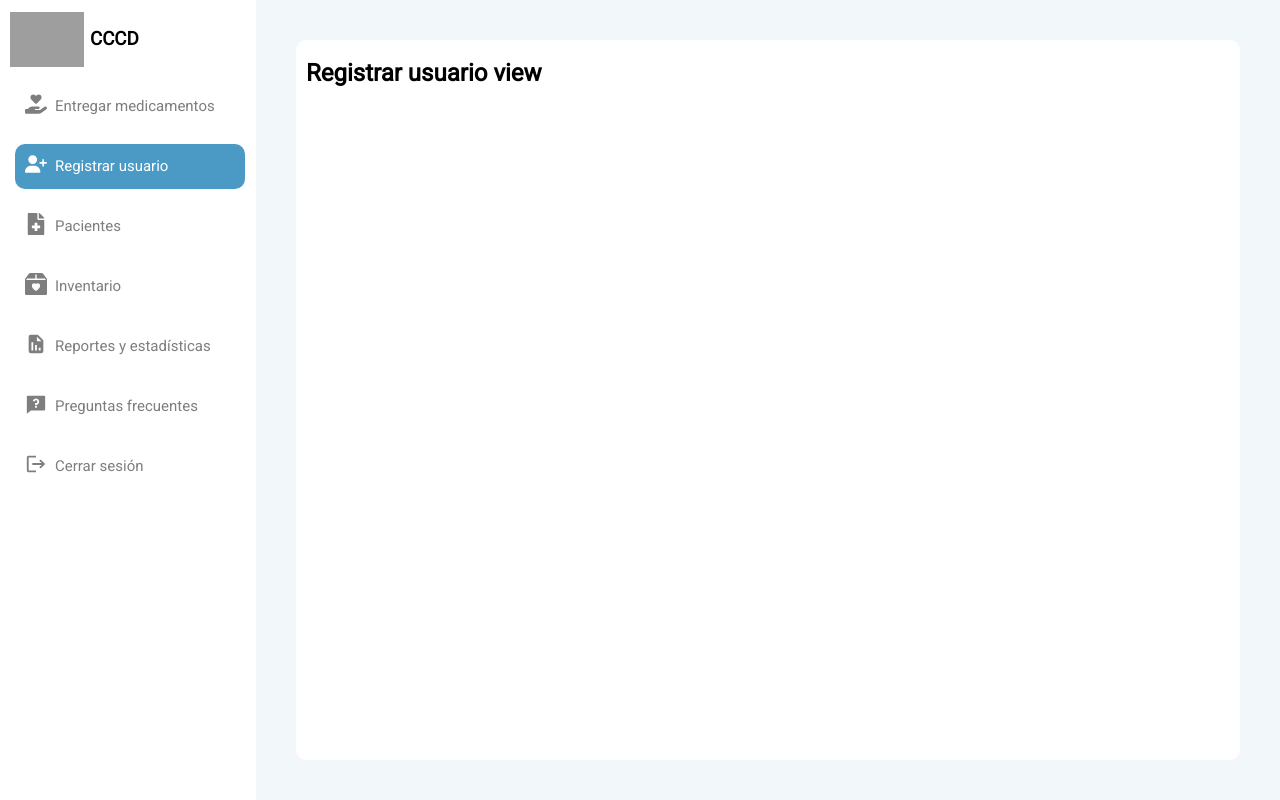
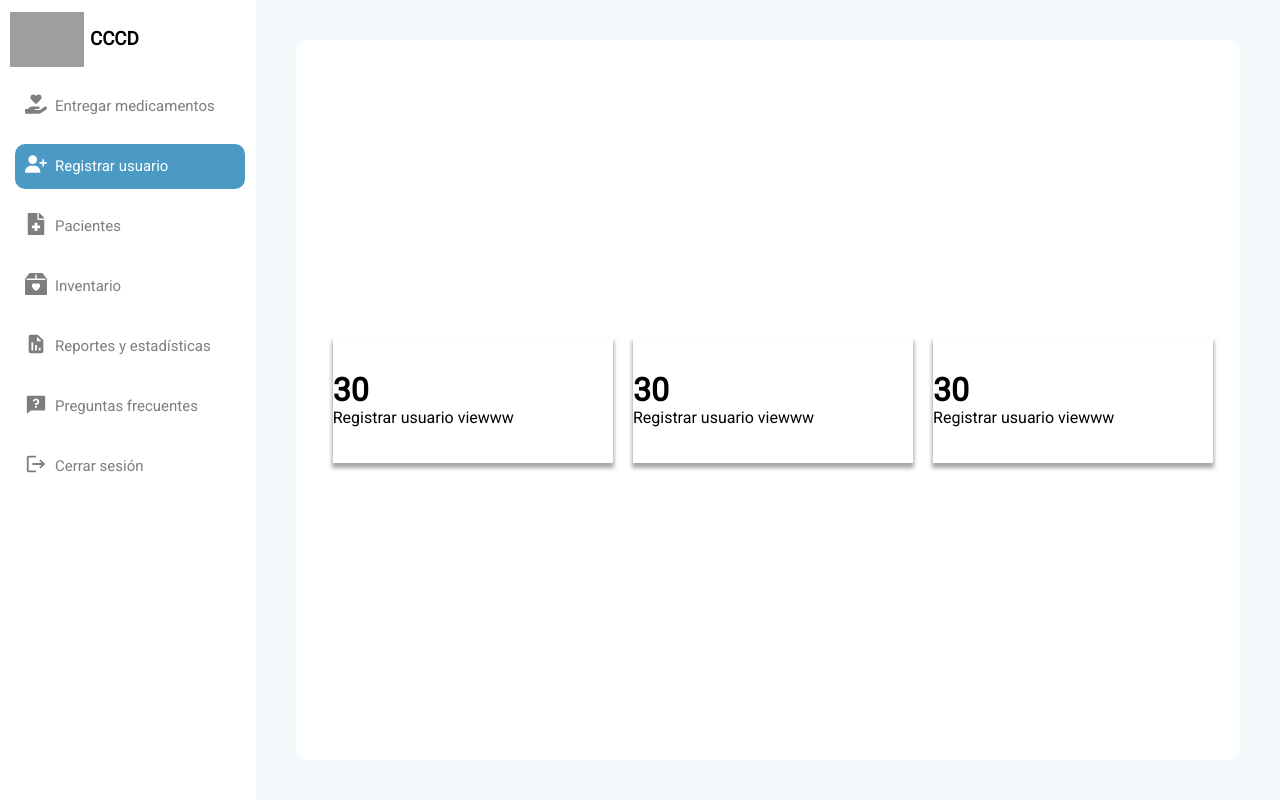
Before and after one commit to iabrahaamxs/hackathon2024, a React (Vite) app: page /dashboard in a window 1280 px wide. Both pictures are taken after a click on the button "Registrar usuario". Built offline with nearby package versions, Linux system fonts and the light colour scheme; grey boxes are pictures that could not be loaded.

Commit message:
add cards

```diff
--- /dev/null
+++ b/src/components/CardCreateUser.jsx
@@ -0,0 +1,10 @@
+function CardCreateUser({ txt }) {
+  return (
+    <div className="card-create">
+      <h1 style={{ margin: "0px" }}>30</h1>
+      <div>{txt}</div>
+    </div>
+  );
+}
+
+export default CardCreateUser;
--- a/src/pages/Dashboard.jsx
+++ b/src/pages/Dashboard.jsx
@@ -3,6 +3,7 @@
 import BtnOption from "../components/BtnOption";
 import "../stylesheets/Panel.css";
 import { useNavigate } from "react-router-dom";
+import CardCreateUser from "../components/CardCreateUser";
 
 export default function Dashboard() {
   const [selectedOption, setSelectedOption] = useState("deliver");
@@ -75,6 +76,7 @@
           background: "white",
           margin: 40,
           flex: 1,
+          alignContent:"center",
           borderRadius: "10px",
           paddingLeft: "10px",
         }}
@@ -82,7 +84,19 @@
         {selectedOption === "deliver" ? (
           <h2>Entregar medicamentos view</h2>
         ) : null}
-        {selectedOption === "user" ? <h2>Registrar usuario view</h2> : null}
+        {selectedOption === "user" ? (
+          <div
+            style={{
+              display: "flex",
+              gap: "20px",
+              justifyContent: "center",
+            }}
+          >
+            <CardCreateUser txt="Registrar usuario viewww" />
+            <CardCreateUser txt="Registrar usuario viewww" />
+            <CardCreateUser txt="Registrar usuario viewww" />
+          </div>
+        ) : null}
         {selectedOption === "patient" ? <h2>Pacientes view</h2> : null}
         {selectedOption === "box" ? <h2>Inventario view</h2> : null}
         {selectedOption === "report" ? (
--- a/src/stylesheets/Panel.css
+++ b/src/stylesheets/Panel.css
@@ -27,3 +27,14 @@
 .dashboard-container {
     display: flex;
 }
+
+.card-create{
+    width: 30%;
+    height: 125px;
+
+
+    align-content: center;
+    -webkit-box-shadow: 0px 4px 1px 0 rgba(0,0,0,0.35);
+    -moz-box-shadow: 0px 4px 1px 0 rgba(0,0,0,0.35);
+    box-shadow: 0px 4px 4px 1px rgba(0,0,0,0.35);
+}
```
